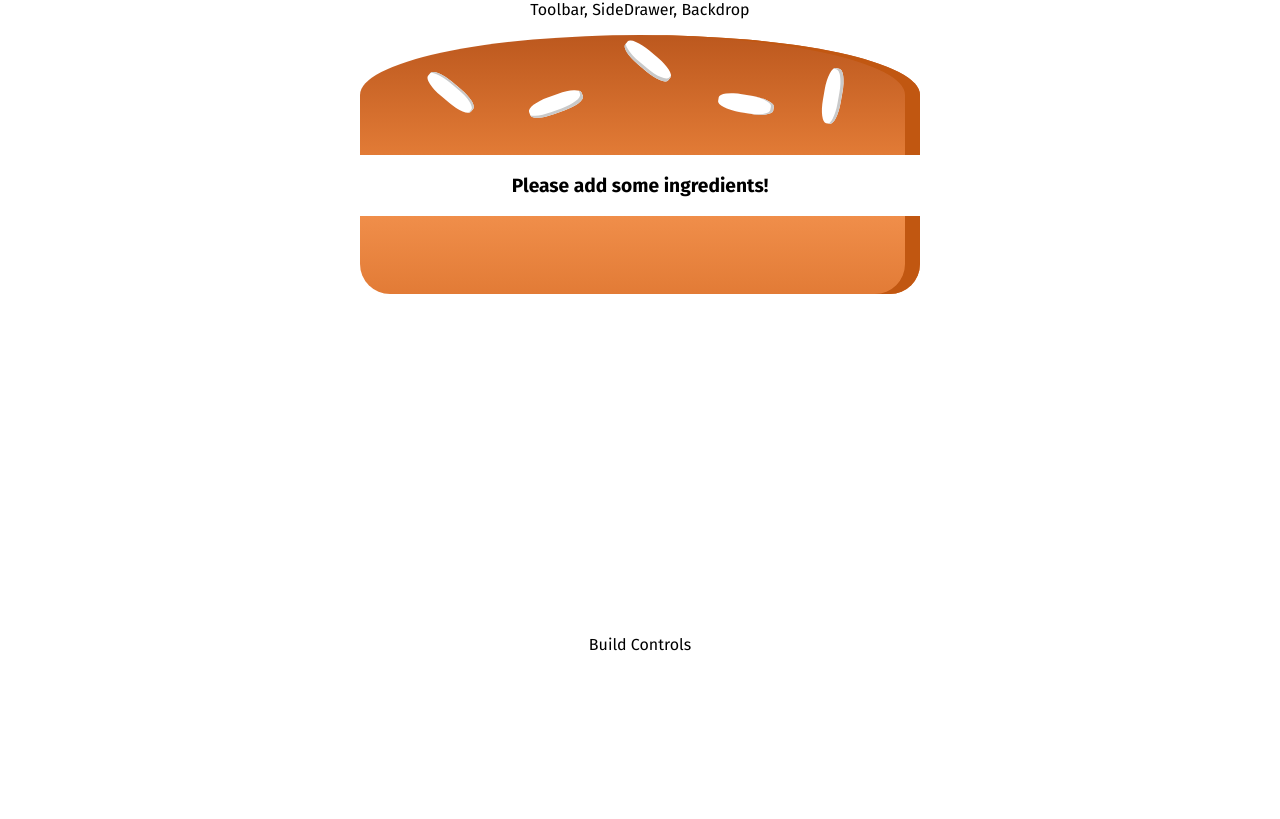
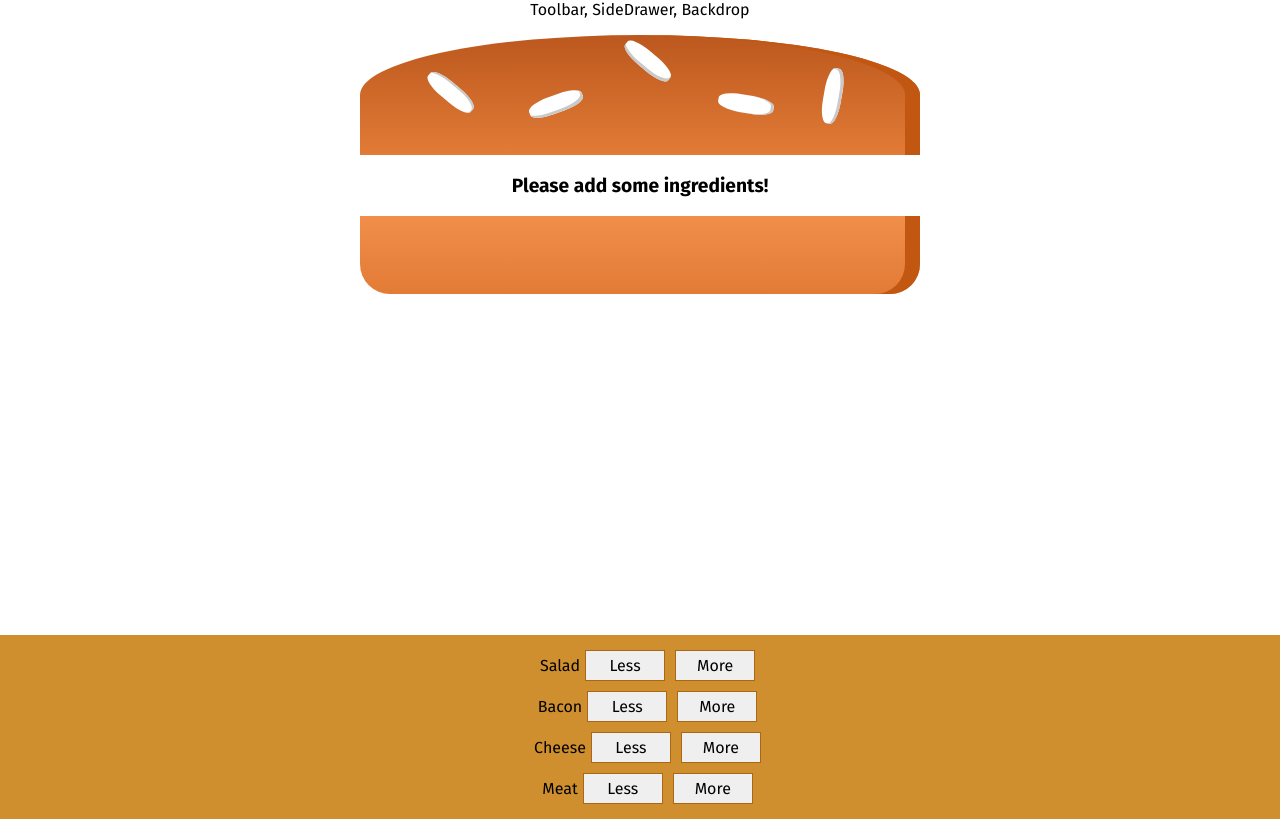
Before and after one commit to phongluudn1997/my-burger, a React (Create React App) app: page / in a window 1280 px wide. Built offline with nearby package versions, Linux system fonts and the light colour scheme.

Commit message:
BuildControls

```diff
--- /dev/null
+++ b/src/components/Burger/BuildControls/BuildControl/BuildControl.css
@@ -0,0 +1,58 @@
+.BuildControl {
+  display: flex;
+  justify-content: space-between;
+  align-items: center;
+  margin: 5px 0;
+}
+
+.BuildControl button {
+  display: block;
+  font: inherit;
+  padding: 5px;
+  margin: 0 5px;
+  width: 80px;
+  border: 1px solid #aa6817;
+  cursor: pointer;
+  outline: none;
+}
+
+.BuildControl button:disabled {
+  background-color: #ac9980;
+  border: 1px solid #7e7365;
+  color: #ccc;
+  cursor: default;
+}
+
+.BuildControl button:hover:disabled {
+  background-color: #ac9980;
+  color: #ccc;
+  cursor: not-allowed;
+}
+
+.Label {
+  padding: 10px;
+  font-weight: bold;
+  width: 80px;
+}
+
+.BuildControl .Less {
+  background-color: #d39952;
+  color: white;
+}
+
+.BuildControl .More {
+  background-color: #8f5e1e;
+  color: white;
+}
+
+.BuildControl .Less:hover,
+.BuildControl .Less:active {
+  background-color: #daa972;
+  color: white;
+}
+
+.BuildControl .More:hover,
+.BuildControl .More:active {
+  background-color: #99703f;
+  color: white;
+}
--- /dev/null
+++ b/src/components/Burger/BuildControls/BuildControl/BuildControl.js
@@ -0,0 +1,15 @@
+import React from "react";
+
+import "./BuildControl.css";
+
+const buildControl = (props) => {
+  return (
+    <div className="BuildControl">
+      <div>{props.label}</div>
+      <button>Less</button>
+      <button>More</button>
+    </div>
+  );
+};
+
+export default buildControl;
--- /dev/null
+++ b/src/components/Burger/BuildControls/BuildControls.css
@@ -0,0 +1,10 @@
+.BuildControls {
+  width: 100%;
+  background-color: #cf8f2e;
+  display: flex;
+  flex-direction: column;
+  align-items: center;
+  box-shadow: 0 2px 1px #ccc;
+  margin: auto;
+  padding: 10px;
+}
--- /dev/null
+++ b/src/components/Burger/BuildControls/BuildControls.js
@@ -0,0 +1,23 @@
+import React from "react";
+
+import "./BuildControls.css";
+import BuildControl from "./BuildControl/BuildControl";
+
+const controls = [
+  { label: "Salad", type: "salad" },
+  { label: "Bacon", type: "bacon" },
+  { label: "Cheese", type: "cheese" },
+  { label: "Meat", type: "meat" },
+];
+
+const buildControls = (props) => {
+  return (
+    <div className="BuildControls">
+      {controls.map((control, index) => {
+        return <BuildControl label={control.label} key={index} />;
+      })}
+    </div>
+  );
+};
+
+export default buildControls;
--- a/src/containers/BurgerBuilder/BugerBuilder.js
+++ b/src/containers/BurgerBuilder/BugerBuilder.js
@@ -1,6 +1,7 @@
 import React from "react";
 import Aux from "../../hoc/Aux";
 import Burger from "../../components/Burger/Burger";
+import BuildControls from "../../components/Burger/BuildControls/BuildControls";
 
 class BurgerBuilder extends React.Component {
   state = {
@@ -16,7 +17,7 @@
     return (
       <Aux>
         <Burger ingredients={this.state.ingredients} />
-        <div>Build Controls</div>
+        <BuildControls />
       </Aux>
     );
   }
```
